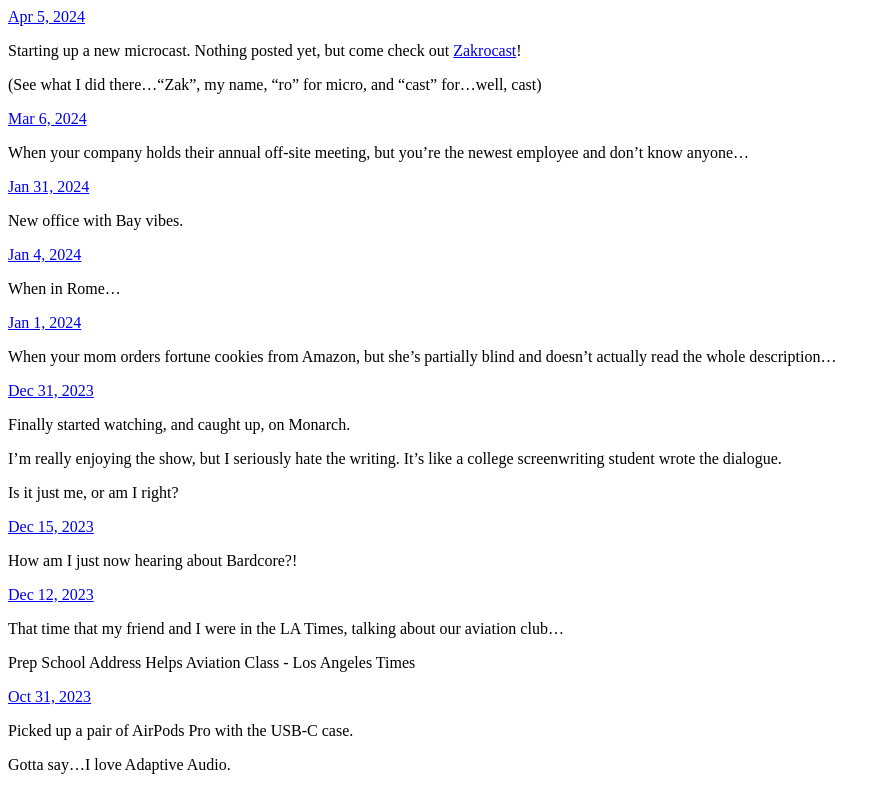
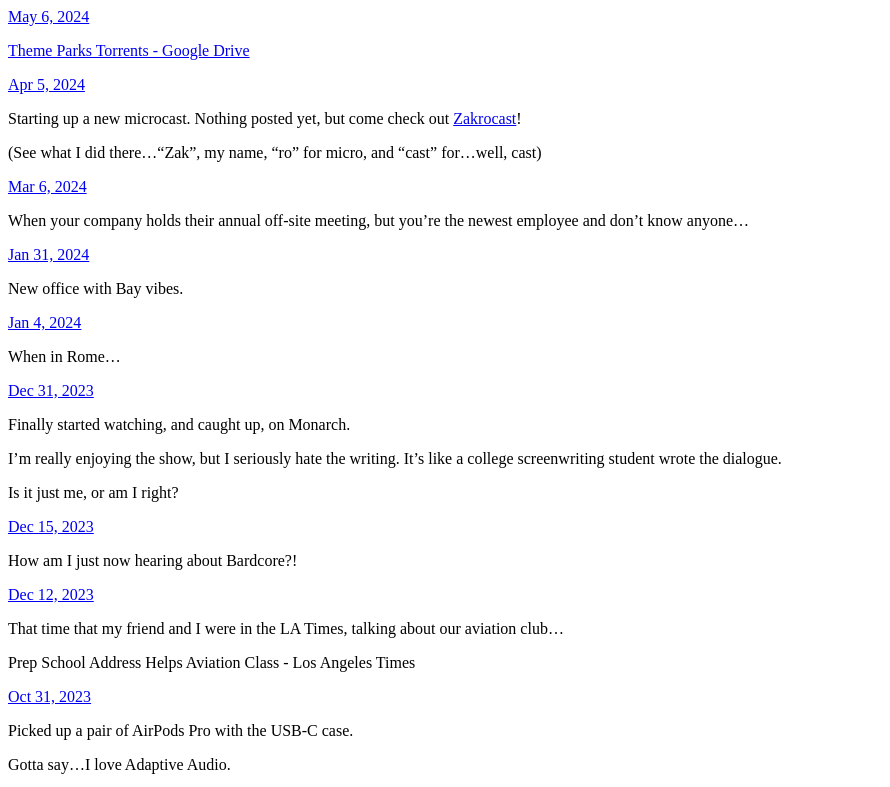
Before and after one commit to ZakWinnick/zakwin-micro, a plain HTML site: page index.html in a window 1280 px wide. Shown: the top 787 px of the page, without its empty margins (0-890 px from the left). Drawn offline with Linux system fonts and the light colour scheme.

Commit message:
Archiving from Micro.blog.

```diff
--- a/index.html
+++ b/index.html
@@ -21,6 +21,17 @@
 <div class="h-feed">
 
 
+
+	  <div class="h-entry">
+
+
+		<a href="https://winnick.io/2024/05/06/theme-parks-torrents.html" class="u-url"><time class="dt-published" datetime="2024-05-06 15:35:12 -0700">May 6, 2024</time></a>
+
+		<div class="e-content">
+			 <p><a href="https://drive.google.com/drive/mobile/folders/14PZONIZnhA0IAtYdxtcehlqkarHuSypa?usp=share_link">Theme Parks Torrents - Google Drive</a></p>
+
+		</div>
+	  </div>
 
 	  <div class="h-entry">
 
@@ -67,18 +78,6 @@
 			 <p>When in Rome&hellip;</p>
 <!-- raw HTML omitted -->
 <!-- raw HTML omitted -->
-<!-- raw HTML omitted -->
-
-		</div>
-	  </div>
-
-	  <div class="h-entry">
-
-
-		<a href="https://winnick.io/2024/01/01/when-your-mom.html" class="u-url"><time class="dt-published" datetime="2024-01-01 20:20:52 -0700">Jan 1, 2024</time></a>
-
-		<div class="e-content">
-			 <p>When your mom orders fortune cookies from Amazon, but she’s partially blind and doesn’t actually read the whole description…</p>
 <!-- raw HTML omitted -->
 
 		</div>
@@ -301,7 +300,9 @@
 
 
 
-    &#169; <script>document.write( new Date().getFullYear() );</script>  <a href="https://zakwinnick.com" target="_blank" rel="noreferrer noopener">Zak Winnick</a>
+    © <script>document.write( new Date().getFullYear() );</script>  <a href="https://zakwinnick.com" target="_blank" rel="noreferrer noopener">Zak Winnick</a>
+
+<a rel="me" href="https://2600.cloud/@zak">Mastodon</a>
 
   </body>
 
```
